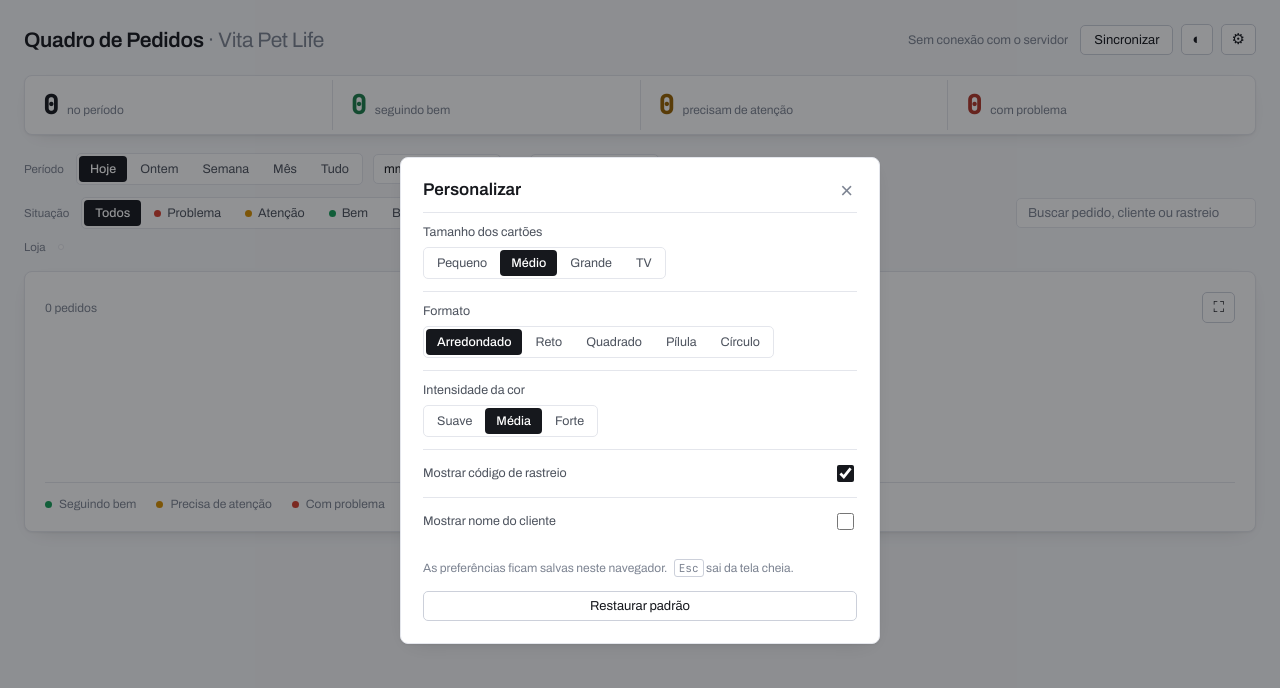
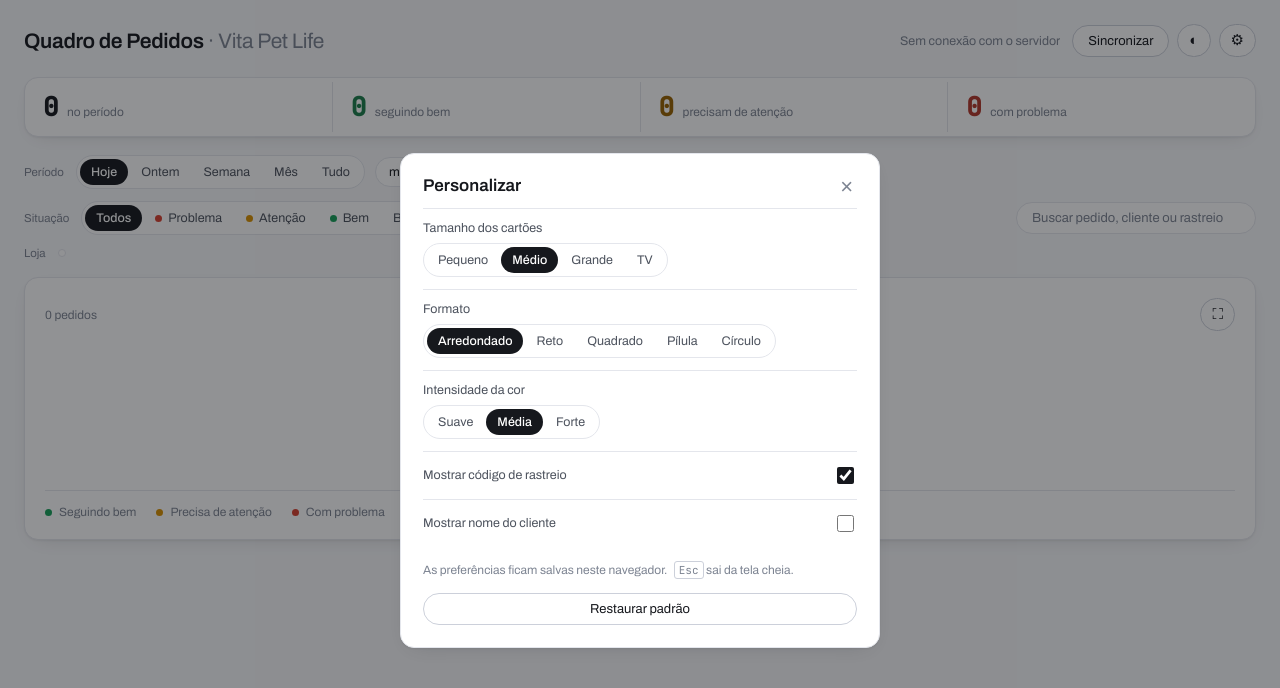
Before and after one commit to Luan-VitaPetLife/quadro-de-pedidos, a website: page public/index.html in a window 1280 px wide. Both pictures are taken after a click on the button "Personalizar". Drawn offline with Linux system fonts and the light colour scheme; no server answers.

Commit message:
Indicador que desliza, painel que se assenta, cantos mais macios
INDICADOR DESLIZANTE. O destaque do item ativo virou UM elemento que percorre
o caminho entre as opcoes, em vez de um fundo que acende em cada botao. Nao e
enfeite: ver o percurso diz de onde a selecao saiu e para onde foi -- quando
ela so pisca no lugar novo, quem estava lendo outra parte da tela perde a
transicao e precisa reprocurar onde esta.

A posicao vem do layout real (offsetLeft/offsetWidth) e nao de calculo por
indice, porque os rotulos tem larguras diferentes e a fila de lojas se
reconstroi sozinha conforme o periodo. Tres momentos exigiram cuidado:

- primeira pintura, reconstrucao da fila de lojas e abertura da janela de
  personalizacao posicionam SEM transicao, senao a marca corre da esquerda
  como se alguem tivesse clicado;
- religar a transicao espera um quadro (requestAnimationFrame), senao o
  navegador junta as duas mudancas e anima o salto mesmo assim;
- as fontes chegam depois do primeiro render e mudam a largura dos rotulos,
  entao document.fonts.ready reposiciona tudo.

PAINEIS. display:none nao permite transicao de saida -- o painel sumia no
primeiro quadro e o fechamento ficava seco. Agora e visibility + opacity, com
o painel entrando de translateY(14px) scale(.97). Parte de .97 e nao de .8: ele
se assenta, nao explode na tela.

CANTOS. Raio de 8 para 14 nos paineis, 12 nos cartoes, e totalmente
arredondado nos controles -- botao, busca, campo de data e os seletores. Com o
indicador deslizante, a forma de pilula e a que faz sentido: e uma trilha com
uma marca correndo dentro.

Tudo respeita prefers-reduced-motion. Verificado em navegador: indicador vai de
48px/3px para 69px/115px ao trocar de opcao, e a cortina tem estado
intermediario tanto na abertura quanto no fechamento.

```diff
--- a/public/app.js
+++ b/public/app.js
@@ -85,10 +85,61 @@ function aplicarPrefs() {
   document.getElementById("optCliente").checked = prefs.cliente;
 }
 
+// ---------------------------------------------------------------------------
+// Indicador deslizante dos seletores
+// ---------------------------------------------------------------------------
+//
+// A marca do item ativo é UM elemento que se move entre as opções. Ver o
+// percurso diz de onde a seleção saiu e para onde foi; quando ela só pisca no
+// lugar novo, quem estava olhando outra parte da tela perde a transição e
+// precisa reprocurar onde está.
+//
+// A posição vem do layout real (offsetLeft/offsetWidth), não de cálculo por
+// índice: os rótulos têm larguras diferentes e a fila de lojas muda sozinha
+// conforme o período.
+function moverIndicador(container, primeiraVez = false) {
+  const el = typeof container === "string" ? document.getElementById(container) : container;
+  if (!el) return;
+
+  let ind = el.querySelector(":scope > .indicador");
+  if (!ind) {
+    ind = document.createElement("span");
+    ind.className = "indicador";
+    el.prepend(ind);
+    primeiraVez = true;
+  }
+
+  const ativo = el.querySelector('.seg[data-active="true"]');
+  if (!ativo) {
+    ind.style.width = "0px";
+    return;
+  }
+
+  if (primeiraVez) ind.classList.add("sem-transicao");
+  ind.style.width = ativo.offsetWidth + "px";
+  ind.style.transform = "translateX(" + ativo.offsetLeft + "px)";
+  if (primeiraVez) {
+    // Uma volta do laço de eventos antes de religar a transição, senão o
+    // navegador junta as duas mudanças e o salto acontece animado mesmo assim.
+    requestAnimationFrame(() => ind.classList.remove("sem-transicao"));
+  }
+}
+
+const SELETORES = ["periodos", "filters", "brandFilters", "optTamanho", "optForma", "optCor"];
+
+function moverTodosIndicadores() {
+  for (const id of SELETORES) moverIndicador(id);
+}
+
+// A largura dos botões muda com o tamanho da janela; sem isto o indicador
+// descola do rótulo depois de redimensionar.
+window.addEventListener("resize", moverTodosIndicadores);
+
 function marcarSegmento(idContainer, atributo, valor) {
   document.querySelectorAll(`#${idContainer} .seg`).forEach((b) => {
     b.dataset.active = String(b.dataset[atributo] === valor);
   });
+  moverIndicador(idContainer);
 }
 
 // ---------------------------------------------------------------------------
@@ -255,7 +306,8 @@ function montarMarcas(noPeriodo) {
   const marcas = [...new Set(noPeriodo.map((o) => o.brand).filter(Boolean))].sort();
   const assinatura = marcas.join("|");
 
-  if (assinatura !== state.marcasConhecidas) {
+  const reconstruiu = assinatura !== state.marcasConhecidas;
+  if (reconstruiu) {
     state.marcasConhecidas = assinatura;
     alvo.innerHTML = "";
     for (const m of ["all", ...marcas]) {
@@ -267,6 +319,7 @@ function montarMarcas(noPeriodo) {
     }
   }
   marcarSegmento("brandFilters", "brandfilter", state.brandFilter);
+  if (reconstruiu) moverIndicador("brandFilters", true);
 }
 
 // ---------------------------------------------------------------------------
@@ -382,7 +435,12 @@ function sairTv() {
 // ---------------------------------------------------------------------------
 // Eventos
 // ---------------------------------------------------------------------------
-function abrirConfig() { document.getElementById("configBackdrop").classList.add("open"); }
+function abrirConfig() {
+  document.getElementById("configBackdrop").classList.add("open");
+  // Os seletores da janela nunca foram medidos ate ela abrir; sem isto o
+  // indicador aparece encolhido no primeiro clique.
+  for (const id of ["optTamanho", "optForma", "optCor"]) moverIndicador(id, true);
+}
 function fecharConfig() { document.getElementById("configBackdrop").classList.remove("open"); }
 
 function segmento(idContainer, atributo, aoEscolher) {
@@ -491,5 +549,9 @@ document.getElementById("syncBtn").addEventListener("click", async (e) => {
 
 aplicarPrefs();
 render();
+
+// As fontes chegam depois do primeiro render e mudam a largura dos rotulos --
+// sem reposicionar, o indicador fica deslocado ate alguem clicar.
+document.fonts?.ready.then(moverTodosIndicadores);
 poll();
 setInterval(poll, POLL_MS);
--- a/public/styles.css
+++ b/public/styles.css
@@ -42,14 +42,14 @@
 
   --neutro: #8b919d;
 
-  --raio: 8px;
-  --raio-p: 5px;
+  --raio: 14px;
+  --raio-p: 10px;
   --sombra: 0 1px 2px rgba(20, 22, 28, .05), 0 6px 20px -14px rgba(20, 22, 28, .3);
 
   /* Ajustáveis pela janela de personalização. */
   --card-largura: 132px;
   --card-altura: 56px;
-  --card-raio: var(--raio);
+  --card-raio: 12px;
   --card-aspecto: auto;
   --card-num: 13px;
   --card-cod: 10px;
@@ -132,15 +132,15 @@ body {
   color: var(--tinta);
   font: inherit;
   font-size: 13px;
-  padding: 7px 13px;
-  border-radius: var(--raio-p);
+  padding: 8px 15px;
+  border-radius: 999px;
   cursor: pointer;
   white-space: nowrap;
-  transition: background .12s, border-color .12s;
+  transition: background .16s, border-color .16s, transform .16s;
 }
 .btn:hover { border-color: var(--tinta-fraca); background: var(--painel-2); }
 .btn:disabled { opacity: .55; cursor: default; }
-.btn.icone { padding: 7px 10px; font-size: 15px; line-height: 1; }
+.btn.icone { padding: 8px 11px; font-size: 15px; line-height: 1; }
 .btn.largo { width: 100%; margin-top: 4px; }
 
 /* ── Placar ──────────────────────────────────────────────────────────── */
@@ -194,23 +194,26 @@ body {
 /* Segmented control em vez de pílulas soltas: a forma comunica "escolha uma".
    Pílulas separadas sugerem que dá pra ligar várias ao mesmo tempo. */
 .segmentado {
+  position: relative;
   display: inline-flex;
   background: var(--painel);
   border: 1px solid var(--linha);
-  border-radius: var(--raio-p);
-  padding: 2px;
+  border-radius: 999px;
+  padding: 3px;
   gap: 2px;
   max-width: 100%;
 }
 .segmentado.rolavel { overflow-x: auto; scrollbar-width: thin; }
 .seg {
+  position: relative;
+  z-index: 1;
   border: none;
   background: none;
   color: var(--tinta-media);
   font: inherit;
   font-size: 12.5px;
   padding: 6px 11px;
-  border-radius: 4px;
+  border-radius: 999px;
   cursor: pointer;
   white-space: nowrap;
   display: inline-flex;
@@ -220,7 +223,6 @@ body {
 }
 .seg:hover { background: var(--painel-2); color: var(--tinta); }
 .seg[data-active="true"] {
-  background: var(--tinta);
   color: var(--painel);
   font-weight: 500;
 }
@@ -237,8 +239,8 @@ body {
   border: 1px solid var(--linha);
   background: var(--painel);
   color: var(--tinta);
-  border-radius: var(--raio-p);
-  padding: 6px 9px;
+  border-radius: 999px;
+  padding: 6px 12px;
   font: inherit;
   font-size: 12.5px;
 }
@@ -249,8 +251,8 @@ body {
   border: 1px solid var(--linha);
   background: var(--painel);
   color: var(--tinta);
-  border-radius: var(--raio-p);
-  padding: 7px 11px;
+  border-radius: 999px;
+  padding: 8px 15px;
   font: inherit;
   font-size: 13px;
   min-width: 240px;
@@ -503,3 +505,59 @@ kbd {
 }
 .board-conta { font-size: 12px; color: var(--tinta-fraca); }
 body.tv .board-topo { display: none; }
+
+/* ── Indicador deslizante ────────────────────────────────────────────────
+   O destaque do item ativo é UM elemento que se move, não um fundo que
+   acende em cada botão. A diferença não é enfeite: ver a marca percorrer o
+   caminho mostra de onde a seleção saiu e para onde foi — quando ela só
+   pisca no lugar novo, quem estava lendo outra parte da tela perde a
+   transição e precisa reprocurar onde está. */
+.indicador {
+  position: absolute;
+  top: 3px;
+  bottom: 3px;
+  left: 0;
+  border-radius: 999px;
+  background: var(--tinta);
+  z-index: 0;
+  transform: translateX(0);
+  transition: transform .28s cubic-bezier(.4, 0, .2, 1), width .28s cubic-bezier(.4, 0, .2, 1);
+  pointer-events: none;
+}
+/* Na primeira pintura ele nasce no lugar certo, sem correr da esquerda. */
+.indicador.sem-transicao { transition: none; }
+
+/* ── Abertura e fechamento dos painéis ───────────────────────────────────
+   Trocamos display:none por visibility+opacity para que exista transição de
+   saída: com display, o painel some no primeiro quadro e o fechamento fica
+   seco. A escala parte de 0.97 e não de 0.8 — o painel se assenta, não
+   explode na tela. */
+.cortina {
+  display: flex;
+  visibility: hidden;
+  opacity: 0;
+  pointer-events: none;
+  transition: opacity .2s ease, visibility 0s linear .2s;
+}
+.cortina.open {
+  visibility: visible;
+  opacity: 1;
+  pointer-events: auto;
+  transition: opacity .2s ease, visibility 0s;
+}
+.painel {
+  transform: translateY(14px) scale(.97);
+  opacity: 0;
+  transition: transform .26s cubic-bezier(.2, .8, .3, 1), opacity .2s ease;
+}
+.cortina.open .painel {
+  transform: translateY(0) scale(1);
+  opacity: 1;
+}
+
+.sq:active { transform: scale(.97); }
+
+@media (prefers-reduced-motion: reduce) {
+  .indicador, .cortina, .painel { transition: none !important; }
+  .painel { transform: none; }
+}
```
